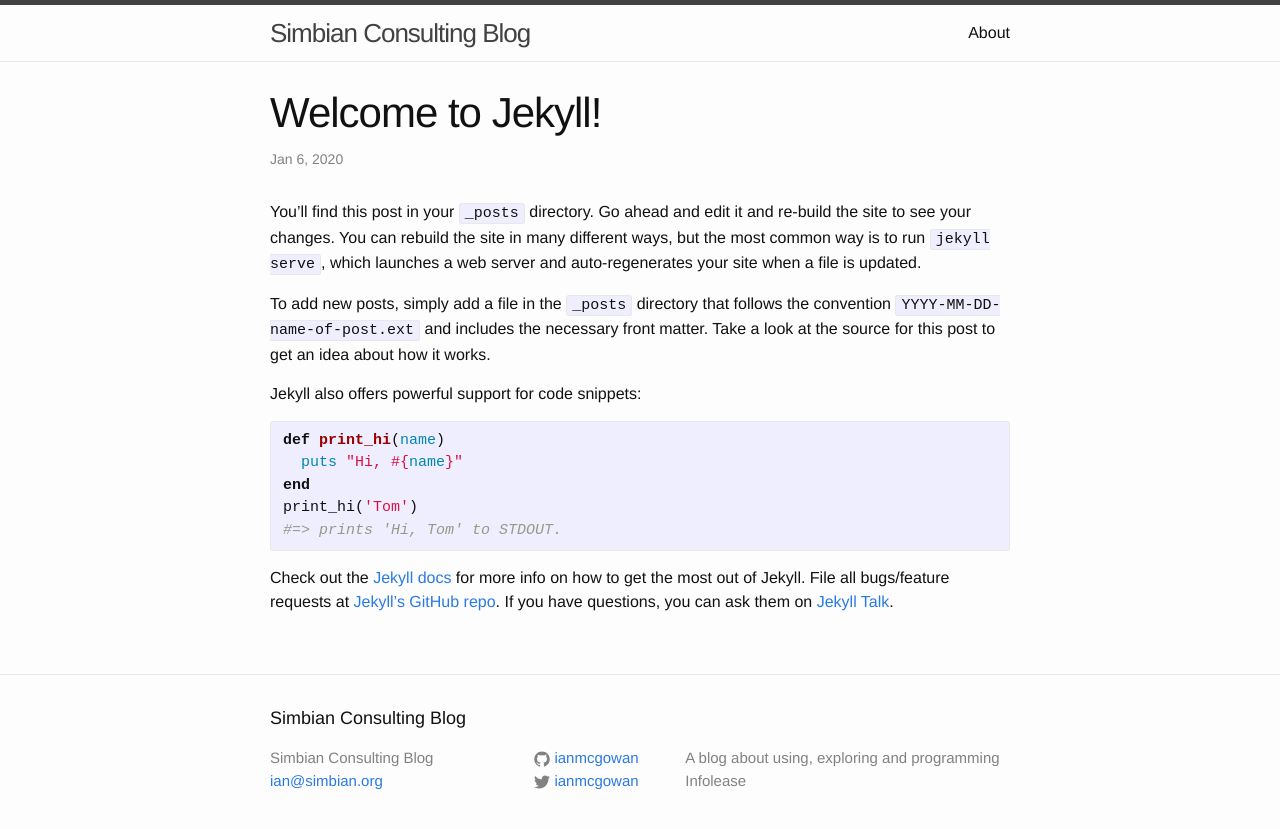
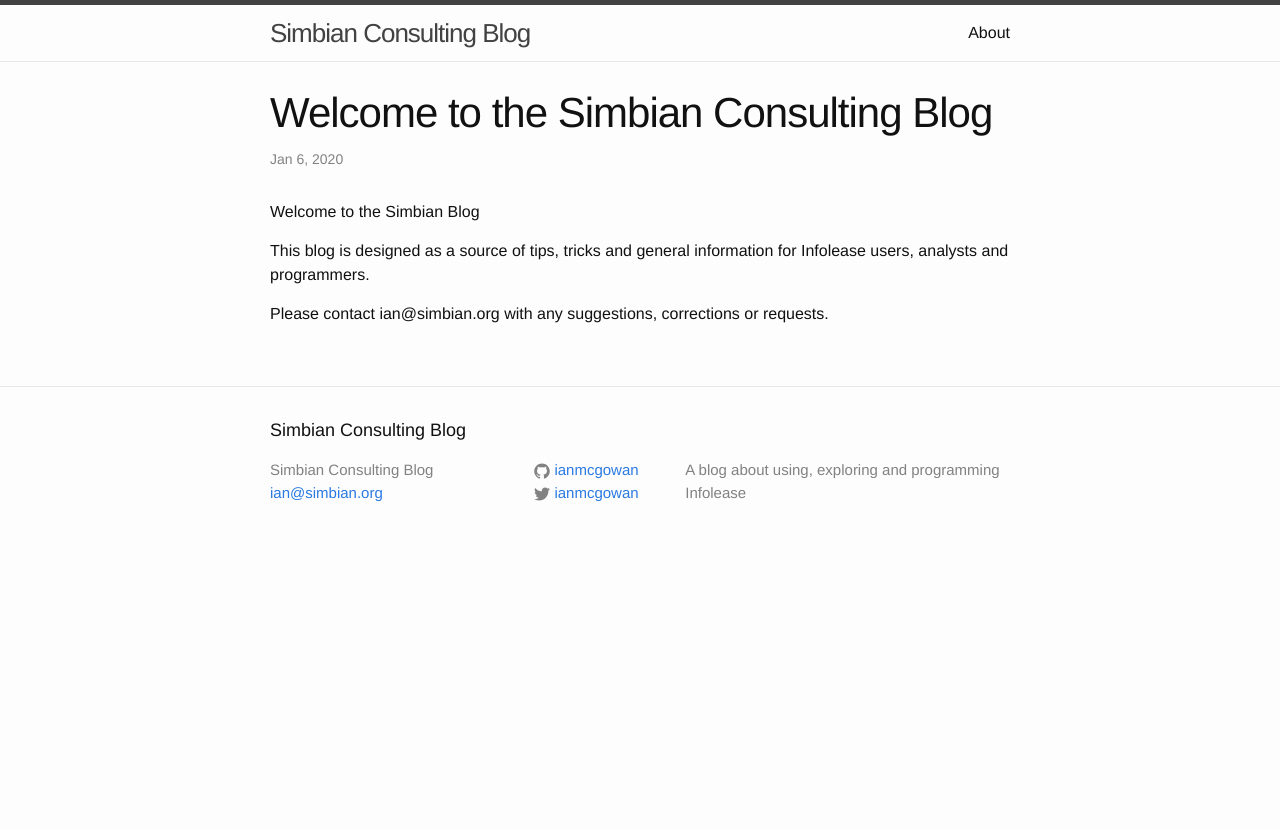
Before and after one commit to ianmcgowan/ianmcgowan.github.io, a Jekyll site: the page built from _posts/2020-01-06-welcome-to-jekyll.markdown, in a window 1280 px wide. Shown: the top 829 px of the page. Built offline with Jekyll 4.4.1, drawn with Linux system fonts in a browser that asks for light colours.

Commit message:
Update first post

```diff
--- a/_posts/2020-01-06-welcome-to-jekyll.markdown
+++ b/_posts/2020-01-06-welcome-to-jekyll.markdown
@@ -1,25 +1,11 @@
 ---
 layout: post
-title:  "Welcome to Jekyll!"
+title:  "Welcome to the Simbian Consulting Blog"
 date:   2020-01-06 13:06:51 -0800
-categories: jekyll update
+categories: general
 ---
-You’ll find this post in your `_posts` directory. Go ahead and edit it and re-build the site to see your changes. You can rebuild the site in many different ways, but the most common way is to run `jekyll serve`, which launches a web server and auto-regenerates your site when a file is updated.
+Welcome to the Simbian Blog
 
-To add new posts, simply add a file in the `_posts` directory that follows the convention `YYYY-MM-DD-name-of-post.ext` and includes the necessary front matter. Take a look at the source for this post to get an idea about how it works.
+This blog is designed as a source of tips, tricks and general information for Infolease users, analysts and programmers.
 
-Jekyll also offers powerful support for code snippets:
-
-{% highlight ruby %}
-def print_hi(name)
-  puts "Hi, #{name}"
-end
-print_hi('Tom')
-#=> prints 'Hi, Tom' to STDOUT.
-{% endhighlight %}
-
-Check out the [Jekyll docs][jekyll-docs] for more info on how to get the most out of Jekyll. File all bugs/feature requests at [Jekyll’s GitHub repo][jekyll-gh]. If you have questions, you can ask them on [Jekyll Talk][jekyll-talk].
-
-[jekyll-docs]: http://jekyllrb.com/docs/home
-[jekyll-gh]:   https://github.com/jekyll/jekyll
-[jekyll-talk]: https://talk.jekyllrb.com/
+Please contact ian@simbian.org with any suggestions, corrections or requests.
```
